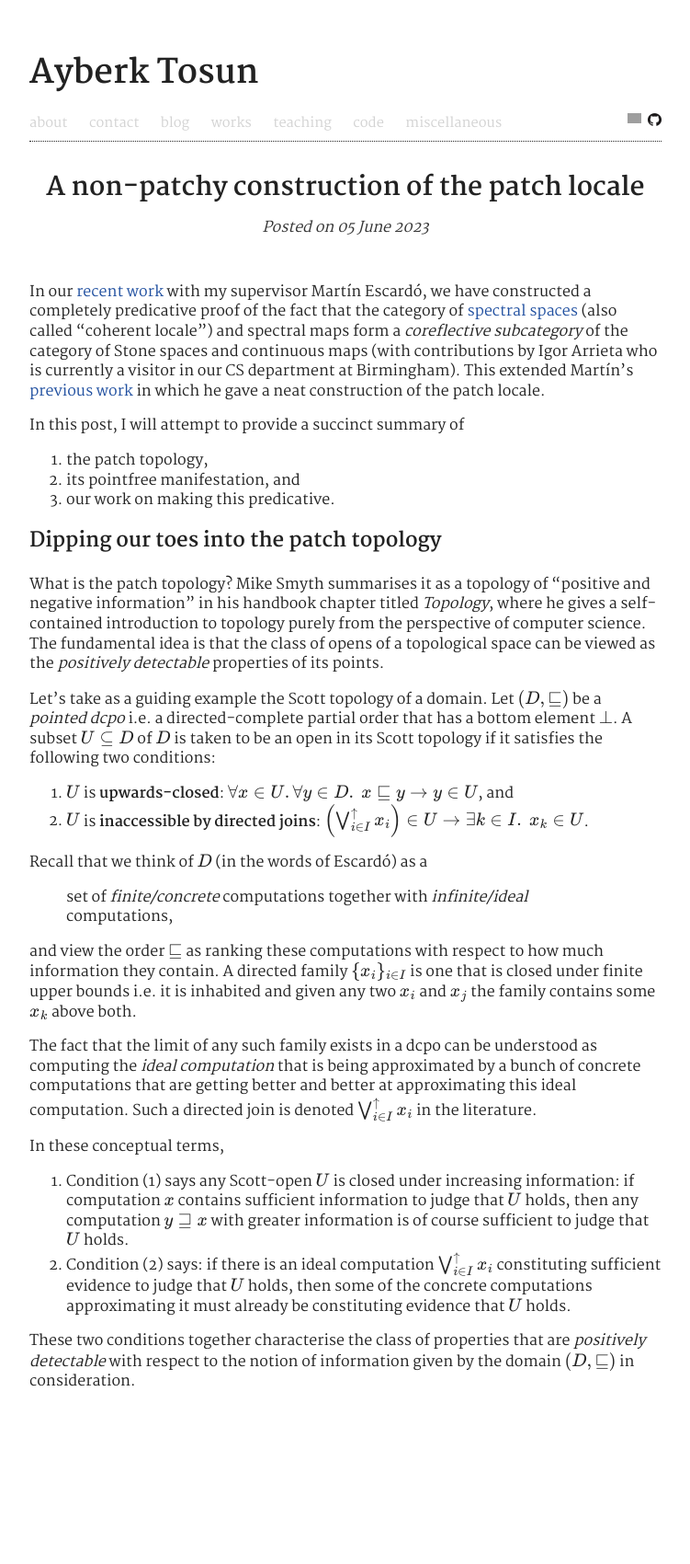
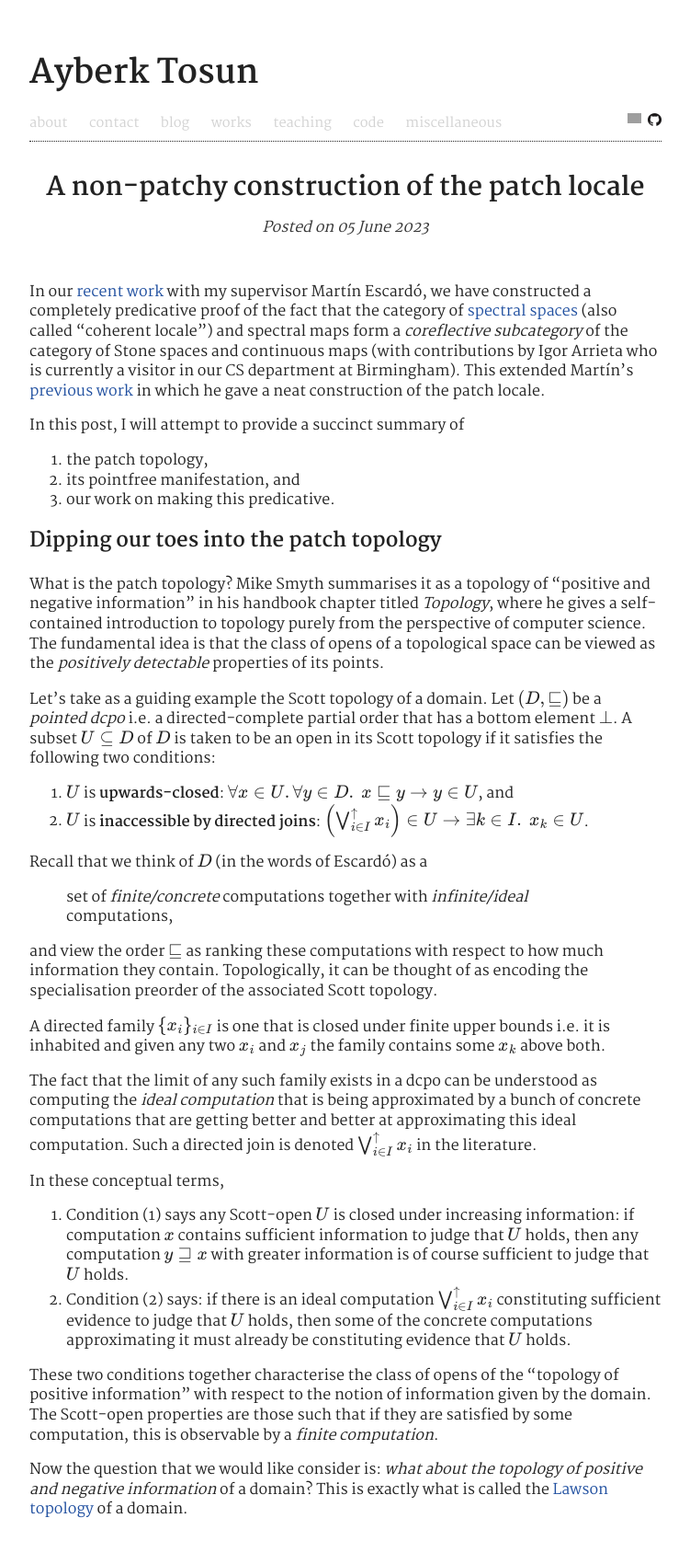
Before and after one commit to ayberkt/homepage, a Jekyll site: the page built from _posts/2023-06-05-patch-locale.md, in a window 1280 px wide. Shown: the whole page at 92% size, without its empty margins (264-1015 px from the left). Built offline with Jekyll 4.4.1, drawn with Linux system fonts in a browser that asks for light colours; comment, search, counter and statistics services are not loaded; before the commit the page ends 1561 px from its top, so only the background shows below that; grey boxes are pictures that could not be loaded.

Commit message:
Write some more

```diff
--- a/_posts/2023-06-05-patch-locale.md
+++ b/_posts/2023-06-05-patch-locale.md
@@ -42,9 +42,12 @@ Recall that we think of $$D$$ (in the words of Escardó) as a
 > computations,
 
 and view the order $$\sqsubseteq$$ as ranking these computations with respect to
-how much information they contain. A directed family $$\{ x_i \}_{i \in I}$$ is
-one that is closed under finite upper bounds i.e. it is inhabited and given any
-two $$x_i$$ and $$x_j$$ the family contains some $$x_k$$ above both.
+how much information they contain. Topologically, it can be thought of as
+encoding the specialisation preorder of the associated Scott topology.
+
+A directed family $$\{ x_i \}_{i \in I}$$ is one that is closed under finite
+upper bounds i.e. it is inhabited and given any two $$x_i$$ and $$x_j$$ the
+family contains some $$x_k$$ above both.
 
 The fact that the limit of any such family exists in a dcpo can be understood as
 computing the _ideal computation_ that is being approximated by a bunch of
@@ -63,10 +66,16 @@ In these conceptual terms,
      judge that $$U$$ holds, then some of the concrete computations
      approximating it must already be constituting evidence that $$U$$ holds.
 
-These two conditions together characterise the class of properties that are
-_positively detectable_ with respect to the notion of information given by
-the domain $$(D, \sqsubseteq)$$ in consideration.
+These two conditions together characterise the class of opens of the "topology
+of positive information" with respect to the notion of information given by the
+domain. The Scott-open properties are those such that if they are satisfied by
+some computation, this is observable by a _finite computation_.
+
+Now the question that we would like consider is: _what about the topology of
+positive and negative information_ of a domain? This is exactly what is called
+the [Lawson topology][4] of a domain.
 
 [1]: https://doi.org/10.46298/entics.10808
 [2]: https://www.cs.bham.ac.uk/~mhe/papers/patch-short.pdf
 [3]: https://ncatlab.org/nlab/show/coherent+space
+[4]: https://en.wikipedia.org/wiki/Lawson_topology
```
